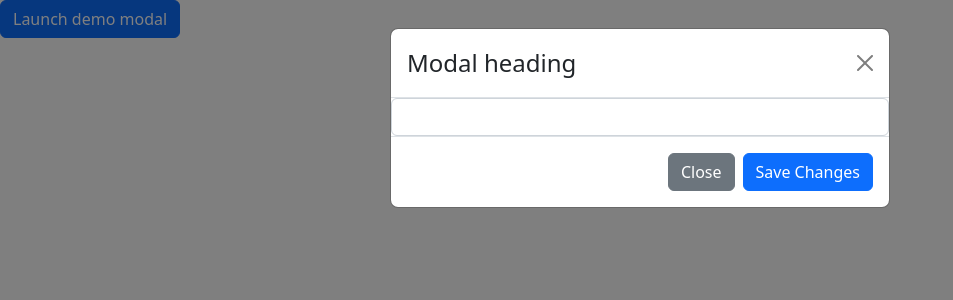
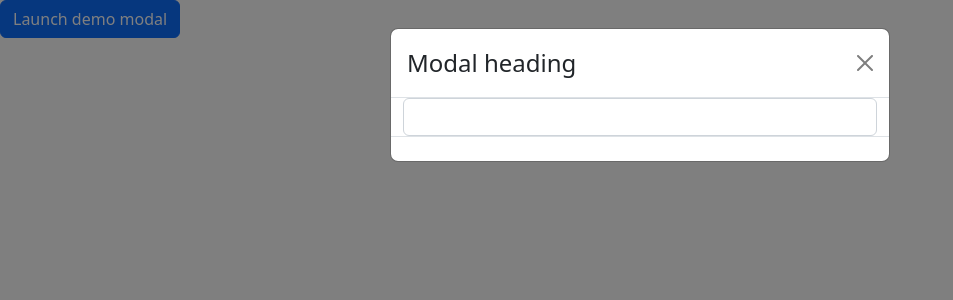
Before and after one commit to Brahmc/weather_app, a React (Create React App) app: page / in a window 1280 px wide. Shown: the top 300 px of the page, without its empty margins (0-953 px from the left). Built offline with nearby package versions, Linux system fonts and the light colour scheme.

Commit message:
search styling

```diff
--- a/src/components/LocationSearch.js
+++ b/src/components/LocationSearch.js
@@ -1,4 +1,4 @@
-import {Form} from "react-bootstrap";
+import {Container, Form} from "react-bootstrap";
 import {useEffect, useState} from "react";
 
 export function LocationSearch({onSubmit}) {
@@ -16,13 +16,13 @@ export function LocationSearch({onSubmit}) {
     }, [search, setPlaces]);
 
     return (
-        <>
+        <Container>
             <Form.Control value={search} onChange={e => setSearch(e.target.value)} />
             <PlaceSuggestions places={places} onClick={(p) => onSubmit(p)}/>
-        </>
+        </Container>
     );
 }
 
 function PlaceSuggestions({places, onClick}) {
-    return places?.map((p, index) => <div onClick={onClick(p)} key={index}>{p.matching_place_name ? p.matching_place_name + " (" + p.place_name + ")" : p.place_name}</div>)
+    return places?.map((p, index) => <div style={{whiteSpace: "nowrap", overflow: "hidden", textOverflow: "ellipsis"}} className='ps-3 p-2' onClick={onClick(p)} key={index}>{p.matching_place_name ? p.matching_place_name + " (" + p.place_name + ")" : p.place_name}</div>)
 }
--- a/src/pages/DayWeather.js
+++ b/src/pages/DayWeather.js
@@ -18,14 +18,8 @@ export function DayWeather() {
                 <Modal.Header closeButton>
                     <Modal.Title>Modal heading</Modal.Title>
                 </Modal.Header>
-                    <LocationSearch />
+                    <LocationSearch onSubmit={() => {}} />
                 <Modal.Footer>
-                    <Button variant="secondary" onClick={handleClose}>
-                        Close
-                    </Button>
-                    <Button variant="primary" onClick={handleClose}>
-                        Save Changes
-                    </Button>
                 </Modal.Footer>
             </Modal>
         </>
```
